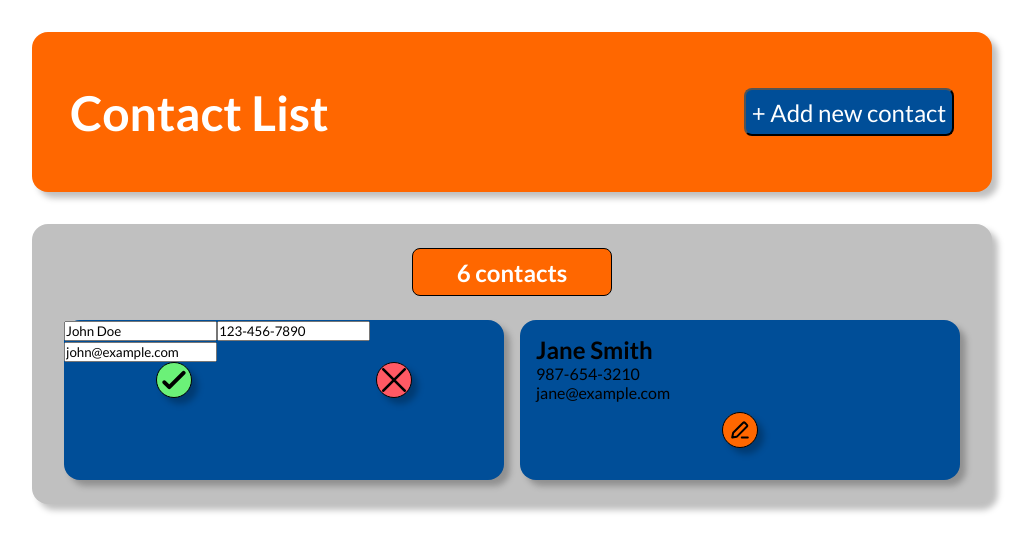
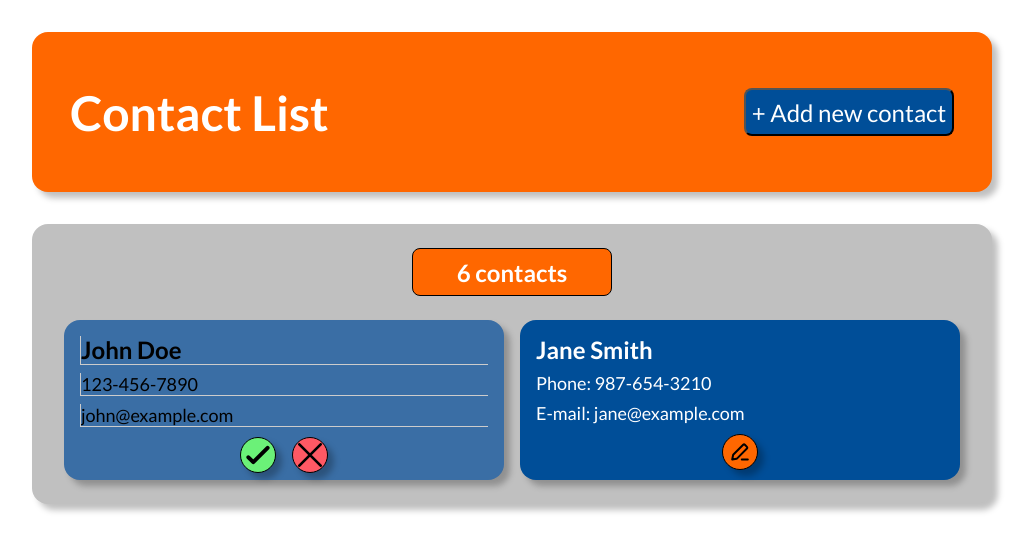
Before and after one commit to GustavoKasaki/contact-list-react, a React (Create React App) app: page / in a window 1280 px wide. Both pictures are taken after a click on the link 412 px from the left and 430 px from the top of the page. Shown: the top 552 px of the page, without its empty margins (128-1160 px from the left). Built offline with nearby package versions, Linux system fonts and the light colour scheme.

Commit message:
{feat} styled the cards and buttons

```diff
--- a/src/components/Card/index.tsx
+++ b/src/components/Card/index.tsx
@@ -1,4 +1,4 @@
-import { useState } from 'react'
+import { ChangeEvent, useState } from 'react'
 import { useDispatch } from 'react-redux'
 
 import { Contact, updateContact } from '../../store/reducers/contactSlice'
@@ -11,21 +11,29 @@ import {
   Buttons,
   CancelBtn,
   Card,
+  CardEdit,
   ConfirmBtn,
   EditBtn,
   Email,
+  EmailInput,
   Info,
   Name,
-  Phone
+  NameInput,
+  Phone,
+  PhoneInput
 } from './styles'
 
-const ContactCard = ({ contact }: { contact: any }) => {
+interface ContactCardProps {
+  contact: Contact
+}
+
+const ContactCard: React.FC<ContactCardProps> = ({ contact }) => {
   const [isEditing, setIsEditing] = useState(false)
   const [editableContact, setEditableContact] = useState<Contact>(contact)
 
   const dispatch = useDispatch<AppDispatch>()
 
-  const handleInputChange = (e: React.ChangeEvent<HTMLInputElement>) => {
+  const handleInputChange = (e: ChangeEvent<HTMLInputElement>) => {
     const { name, value } = e.target
     setEditableContact({ ...editableContact, [name]: value })
   }
@@ -41,27 +49,29 @@ const ContactCard = ({ contact }: { contact: any }) => {
   }
 
   return (
-    <Card>
+    <>
       {isEditing ? (
-        <>
-          <input
+        <CardEdit>
+          <Info>
+            <NameInput
               type="text"
               name="name"
               value={editableContact.name}
               onChange={handleInputChange}
             />
-          <input
+            <PhoneInput
               type="text"
               name="phone"
               value={editableContact.phone}
               onChange={handleInputChange}
             />
-          <input
+            <EmailInput
               type="email"
               name="email"
               value={editableContact.email}
               onChange={handleInputChange}
             />
+          </Info>
           <Buttons>
             <ConfirmBtn onClick={handleSave}>
               <img src={confirmImg} alt="Confirm" />
@@ -70,22 +80,22 @@ const ContactCard = ({ contact }: { contact: any }) => {
               <img src={cancelImg} alt="Cancel" />
             </CancelBtn>
           </Buttons>
-        </>
+        </CardEdit>
       ) : (
-        <>
+        <Card>
           <Info>
             <Name>{contact.name}</Name>
-            <Phone>{contact.phone}</Phone>
-            <Email>{contact.email}</Email>
+            <Phone>Phone: {contact.phone}</Phone>
+            <Email>E-mail: {contact.email}</Email>
           </Info>
           <Buttons>
             <EditBtn onClick={() => setIsEditing(true)}>
               <img src={editImg} alt="Edit" />
             </EditBtn>
           </Buttons>
+        </Card>
+      )}
     </>
-      )}
-    </Card>
   )
 }
 
--- a/src/components/Card/styles.ts
+++ b/src/components/Card/styles.ts
@@ -5,53 +5,81 @@ export const Card = styled.li`
   border-radius: 16px;
   box-shadow: 6px 6px 6px rgba(0, 0, 0, 25%);
   height: 160px;
-  // display: flex;
-  // flex-direction: column;
-  // align-items: center;
+`
+export const CardEdit = styled.li`
+  background-color: #3a6ea5;
+  border-radius: 16px;
+  box-shadow: 6px 6px 6px rgba(0, 0, 0, 25%);
+  height: 160px;
 `
 
 export const Info = styled.div`
-  margin: 16px 16px 10px 16px;
+  margin: 16px 16px 0 16px;
 `
 
 export const Name = styled.h2`
   font-size: 24px;
   line-height: 28px;
+  color: #fff;
 `
 
-export const Phone = styled.div`
+export const Phone = styled.p`
   display: flex;
   align-items: center;
-
-  h3 {
-    font-size: 18px;
-    display: flex;
-    margin-top: 8px;
-    margin-bottom: 8px;
-  }
-
-  p {
-    margin-left: 8px;
-  }
+  margin-top: 8px;
+  margin-bottom: 8px;
+  font-size: 18px;
+  color: #fff;
 `
 
-export const Email = styled.div`
+export const Email = styled.p`
   display: flex;
   align-items: center;
+  font-size: 18px;
+  color: #fff;
+`
 
-  h3 {
-    font-size: 18px;
-    display: flex;
-  }
+export const NameInput = styled.input`
+  font-size: 24px;
+  font-weight: bold;
+  line-height: 28px;
+  width: 100%;
+  border: none;
+  border-left: 1px solid #ccc;
+  border-bottom: 1px solid #ccc;
+  background-color: #3a6ea5;
+  color: #000;
+`
 
-  p {
-    margin-left: 8px;
-    overflow-x: clip;
-  }
+export const PhoneInput = styled.input`
+  display: flex;
+  align-items: center;
+  margin-top: 8px;
+  margin-bottom: 8px;
+  font-size: 18px;
+  width: 100%;
+  border: none;
+  border-left: 1px solid #ccc;
+  border-bottom: 1px solid #ccc;
+  background-color: #3a6ea5;
+  color: #000;
+`
+
+export const EmailInput = styled.input`
+  display: flex;
+  align-items: center;
+  font-size: 18px;
+  width: 100%;
+  border: none;
+  border-left: 1px solid #ccc;
+  border-bottom: 1px solid #ccc;
+  background-color: #3a6ea5;
+  color: #000;
 `
 
 export const Buttons = styled.div`
   display: flex;
+  justify-content: center;
 `
 
 export const CancelBtn = styled.button`
@@ -64,7 +92,14 @@ export const CancelBtn = styled.button`
   display: flex;
   justify-content: center;
   align-items: center;
-  margin: 0 auto;
+  cursor: pointer;
+  margin-left: 16px;
+  margin-top: 10px;
+
+  &:hover {
+    filter: brightness(1.5);
+    transition: filter 0.25s linear;
+  }
 
   img {
     height: 24px;
@@ -82,7 +117,13 @@ export const ConfirmBtn = styled.button`
   display: flex;
   justify-content: center;
   align-items: center;
-  margin: 0 auto;
+  cursor: pointer;
+  margin-top: 10px;
+
+  &:hover {
+    filter: brightness(1.5);
+    transition: filter 0.25s linear;
+  }
 
   img {
     height: 24px;
@@ -101,6 +142,13 @@ export const EditBtn = styled.a`
   justify-content: center;
   align-items: center;
   margin: 0 auto;
+  margin-top: 10px;
+  cursor: pointer;
+
+  &:hover {
+    filter: brightness(1.5);
+    transition: filter 0.25s linear;
+  }
 
   img {
     height: 24px;
--- a/src/containers/Header/styles.ts
+++ b/src/containers/Header/styles.ts
@@ -28,6 +28,7 @@ export const AddButton = styled.button`
   cursor: pointer;
 
   &:hover {
-    background-color: #3a6ea5;
+    filter: brightness(1.5);
+    transition: filter 0.25s linear;
   }
 `
```
Also changed, not shown: src/components/CancelBtn/index.tsx (deleted, +0 -10 lines), src/components/CancelBtn/styles.ts (deleted, +0 -19 lines), src/components/ConfirmBtn/index.tsx (deleted, +0 -10 lines), src/components/ConfirmBtn/styles.ts (deleted, +0 -19 lines), src/components/EditBtn/index.tsx (deleted, +0 -10 lines), src/components/EditBtn/styles.ts (deleted, +0 -19 lines), src/models/Contact.ts (added, +15 -0 lines). Lines whose indentation alone changed are shown as unchanged.
